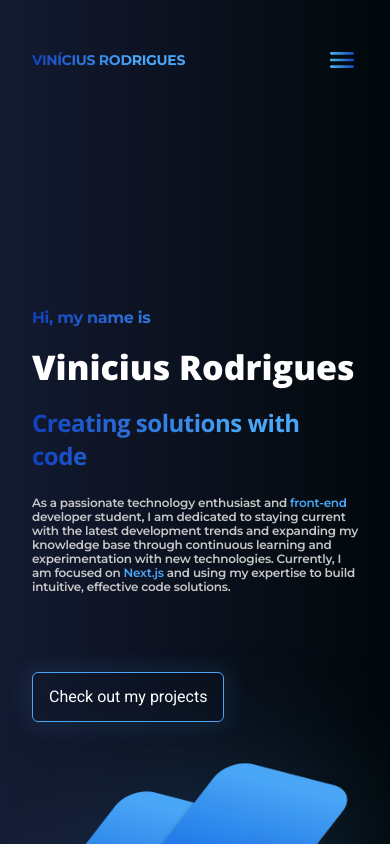
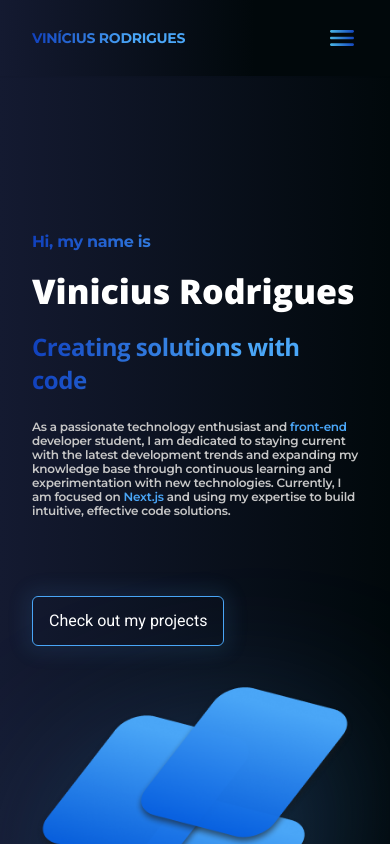
Before and after one commit to ViniSCode/vinicius-rodrigues, a React (Create React App) app: page / in a window 390 px wide. Shown: the top 844 px of the page. Built offline with nearby package versions, Linux system fonts and the light colour scheme.

Commit message:
mobile menu idea

```diff
--- a/src/pages/home.js
+++ b/src/pages/home.js
@@ -1,13 +1,16 @@
 export default function Home () {
   return (
-    <div className="container max-w-[358px] mx-auto snap-start snap-mandatory scroll-smooth px-4">
-      <header className="pt-[44px]">
-        <nav className="flex items-center justify-between">
-          <span className="font-montserrat font-bold text-sm leading-[17px] tracking-[-0.02em] text-blue-gradient">VINÍCIUS RODRIGUES</span>
-          <img src="/assets/menu.svg" alt="" />
-        </nav>
-      </header>
-      <main className="mt-[232px] pb-56">
+    <div className="container snap-start snap-mandatory scroll-smooth">
+      <div className="menu-bg-blue-gradient fixed top-0 left-0 right-0 shadow-sm">
+        <header className="pt-[22px] pb-[22px] w-full max-w-[358px] px-4 mx-auto">
+          <nav className="flex items-center justify-between">
+            <span className="font-montserrat font-bold text-sm leading-[17px] tracking-[-0.02em] text-blue-gradient">VINÍCIUS RODRIGUES</span>
+            <img src="/assets/menu.svg" alt="" />
+          </nav>
+        </header>
+      </div>
+
+      <main className="mt-[232px] pb-56 max-w-[358px] px-4 mx-auto">
         <section className="text-white">
           <p className="text-blue-gradient font-montserrat font-bold leading-5 tracking-[-0.02em]">Hi, my name is</p>
           <h1 className="mt-4 font-sans font-extrabold text-[34px] leading-[46px]">Vinicius Rodrigues</h1>
--- a/src/styles/global.css
+++ b/src/styles/global.css
@@ -22,6 +22,10 @@ body {
   .bg-blue-gradient {
     background: linear-gradient(90deg, #1141BD 0%, #4AA6F7 65.47%);
   }
+
+  .menu-bg-blue-gradient {
+    background: linear-gradient(90deg, #141A31 0%, #01080B 65.47%);
+  }
   .text-blue-gradient {
     background: linear-gradient(90deg, #1141BD 0%, #4AA6F7 65.47%);
     -webkit-background-clip: text;
@@ -38,4 +42,7 @@ body {
     border-radius: 6px;
   }
 
+  .header {
+    background: #0000004d;
+  }
 }
```
